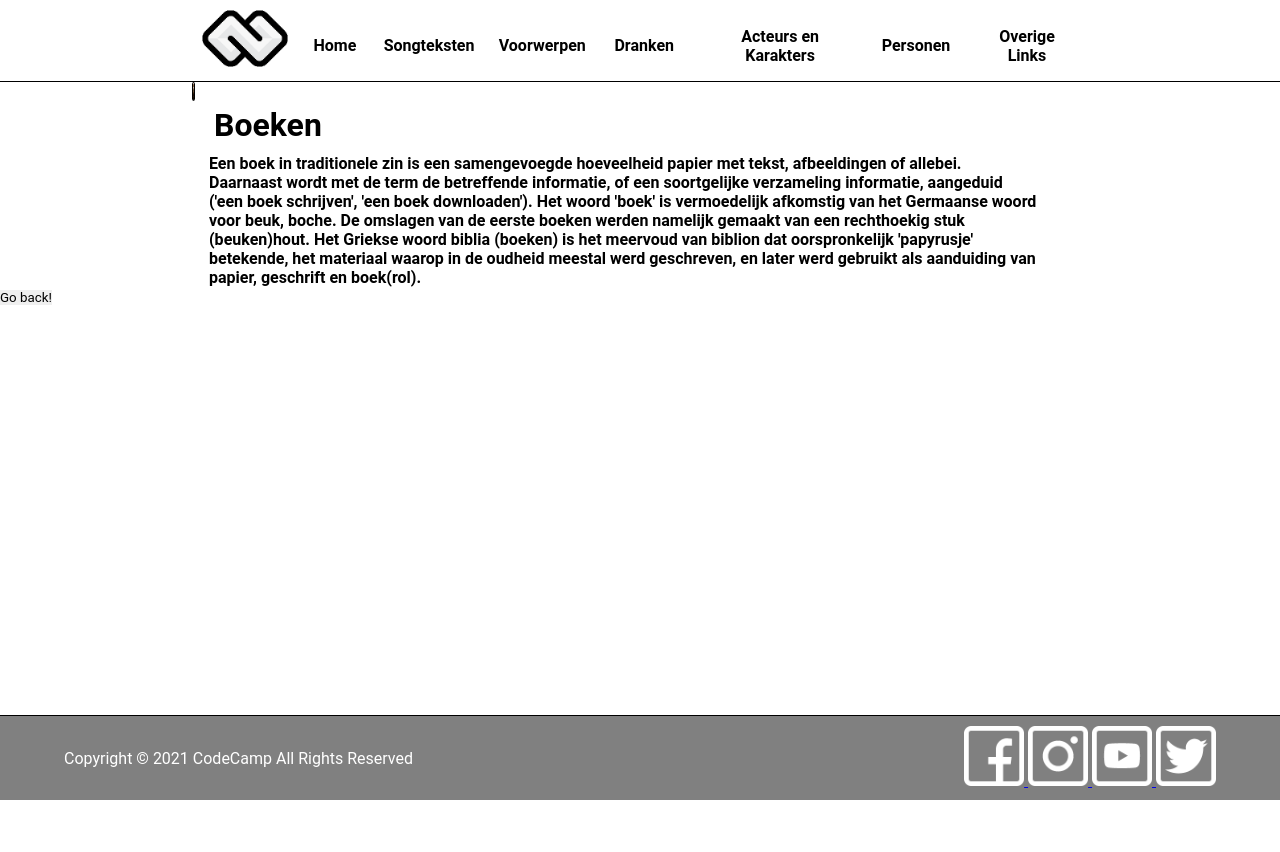
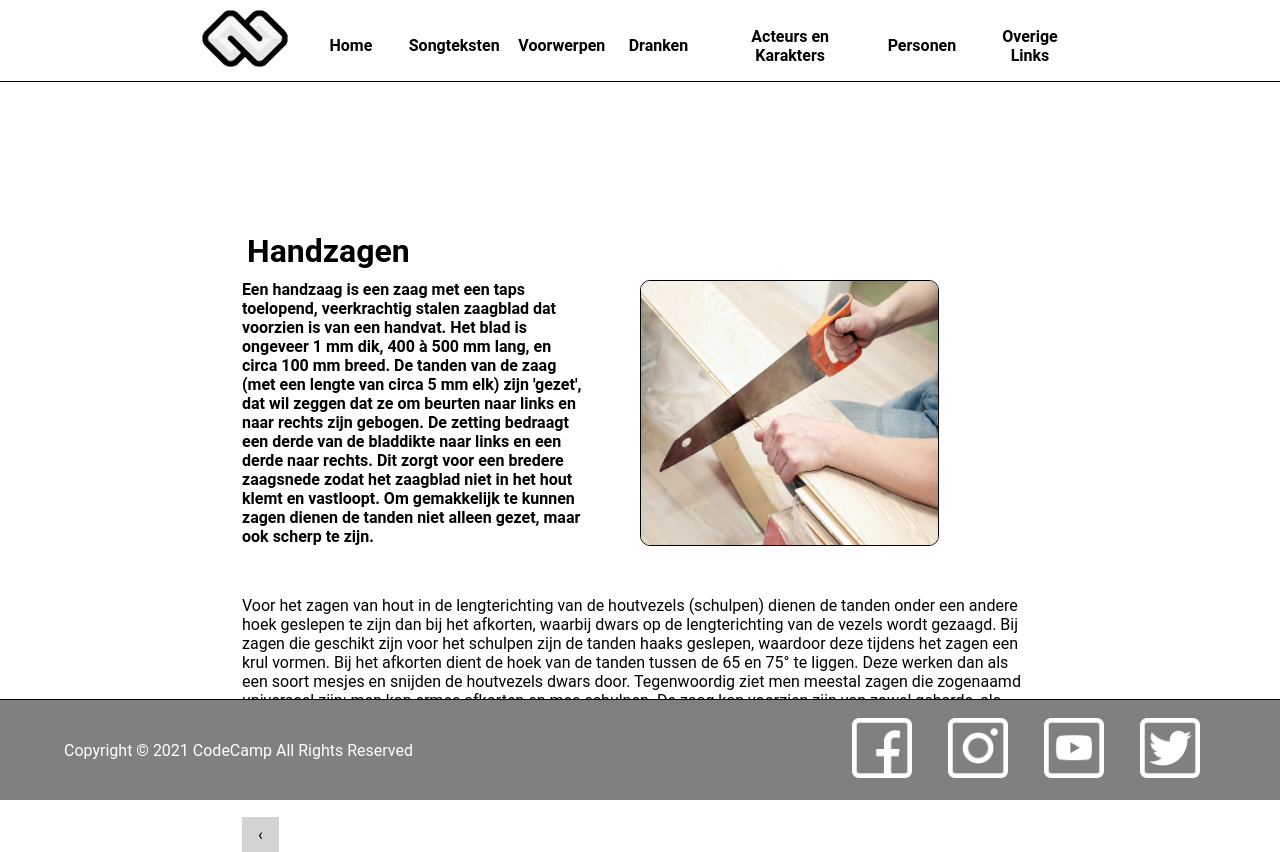
Before and after one commit to AxlVreeke/C2_CodeCamp, a PHP site: page /C2_CodeCamp/resources/item-pagina/handzagen.php in a window 1280 px wide. Before the commit the page ends 800 px from the top, so only its background shows below. Run offline with PHP 8.4, Linux system fonts and the light colour scheme.

Commit message:
terug knop toegevoegd + handzaag en schroevendraaier pagina update

```diff
--- a/CSS/style.css
+++ b/CSS/style.css
@@ -412,3 +412,22 @@
 footer img a{
   text-decoration: none;
   }
+
+/* Terug Knop Styling */
+
+a {
+  text-decoration: none;
+  display: inline-block;
+  padding: 8px 16px;
+}
+
+a:hover {
+  background-color: #ddd;
+  color: black;
+}
+
+.previous {
+  background-color: lightgray;
+  color: black;
+  margin-left: 50px;
+}
--- a/resources/item-pagina/boeken.php
+++ b/resources/item-pagina/boeken.php
@@ -22,5 +22,6 @@
       <img src="<?= $base_url ?>/IMG/boeken.jpg" alt="boeken" class="img-item">
     </div>
   </div>
+  <a onclick="history.back()" class="previous round">&#8249;</a>
 </div>
 <?php require_once "../../footer.php"; ?>
--- a/resources/item-pagina/cirkelzagen.php
+++ b/resources/item-pagina/cirkelzagen.php
@@ -14,12 +14,13 @@
     <div class="item-text-2">
       <p>
       Er bestaan vele verhalen over het uitvinden van de cirkelzaag.[1] Wat vast staat is dat de cirkelzaag in 1777 voor het eerst gepatenteerd werd door de Engelsman Samuel Miller. Door de omschrijving uit het patent vermoedt men dat de cirkelzaag al eerder bestond. Deze zaag werd door een windmolen aangedreven en er werden scheepskatrollen mee vervaardigd. In 1799 volgde een patent door de Fransman L.C.A. Albert en in 1805 werd door Marc Isambard Brunel een cirkelzaag ontworpen die op een scheepswerf te Portsmouth werd gebruikt, eveneens voor het vervaardigen van katrollen. Omstreeks 1850 was de cirkelzaag al in zwang in houtzagerijen en timmerfabrieken. In 1855 werd een cirkelzaagmachine getoond op de Wereldtentoonstelling te Parijs.
-      Een cirkelzaag voor non-ferromaterialen wordt meestal gebruikt om hout mee te zagen. Op de tanden van de zaag wordt een stukje snelstaal gesoldeerd, waardoor de slijtage sterk afneemt. De belangrijkste veiligheidsvoorzieningen zijn het spouwmes en de kap. Het spouwmes zorgt ervoor dat de zaagsnede open gehouden wordt en voorkomt daardoor terugslag van het werkstuk. Het is gemonteerd achter het zaagblad, dus daar waar de tanden van de zaag omhoog gaan. De voorzijde, waar de tanden van de zaag naar beneden gaan, is waar het te zagen hout aangevoerd wordt.
+      Een cirkelzaag voor non-ferromaterialen wordt meestal gebruikt om hout mee te zagen.
       </p>
     </div>
     <div class="img-boeken">
       <img src="<?= $base_url ?>/IMG/cirkelzaag.jpg" alt="boeken" class="img-item">
     </div>
   </div>
+  <a onclick="history.back()" class="previous round">&#8249;</a>
 </div>
 <?php require_once "../../footer.php"; ?>
--- a/resources/item-pagina/hamers.php
+++ b/resources/item-pagina/hamers.php
@@ -24,5 +24,6 @@
       <img src="<?= $base_url ?>/IMG/hamers.jpg" alt="boeken" class="img-item">
     </div>
   </div>
+  <a onclick="history.back()" class="previous round">&#8249;</a>
 </div>
 <?php require_once "../../footer.php"; ?>
--- a/resources/item-pagina/handzagen.php
+++ b/resources/item-pagina/handzagen.php
@@ -1,27 +1,26 @@
 <?php require_once '../../header.php'; ?>
 <div class="container">
-  <div class="text">
-    <div class="items">
-      <div class="item-text">
-        <h1>Boeken</h1>
-        <p>
-          Een boek in traditionele zin is een samengevoegde hoeveelheid papier met tekst, afbeeldingen of allebei.
-          Daarnaast wordt met de term de betreffende informatie, of een soortgelijke verzameling informatie,
-          aangeduid ('een boek schrijven', 'een boek downloaden').
-          Het woord 'boek' is vermoedelijk afkomstig van het Germaanse woord voor beuk, boche.
-          De omslagen van de eerste boeken werden namelijk gemaakt van een rechthoekig stuk (beuken)hout.
-          Het Griekse woord biblia (boeken) is het meervoud van biblion dat oorspronkelijk 'papyrusje' betekende,
-          het materiaal waarop in de oudheid meestal werd geschreven, en later werd gebruikt als aanduiding van papier,
-          geschrift en boek(rol).
-        </p>
-      </div>
-      <div class="img-boeken">
-        <img src="<?= $base_url ?>/IMG/boeken.jpg" alt="boeken" class="img-item">
-      </div>
+  <div class="item">
+    <div class="item-title">
+      <h1>Handzagen</h1>
+    </div>
+    <div class="item-text">
+      <p>
+      Een handzaag is een zaag met een taps toelopend, veerkrachtig stalen zaagblad dat voorzien is van een handvat. Het blad is ongeveer 1 mm dik, 400 à 500 mm lang, en circa 100 mm breed.
+      De tanden van de zaag (met een lengte van circa 5 mm elk) zijn 'gezet', dat wil zeggen dat ze om beurten naar links en naar rechts zijn gebogen. De zetting bedraagt een derde van de bladdikte naar links en een derde naar rechts. Dit zorgt voor een bredere zaagsnede zodat het zaagblad niet in het hout klemt en vastloopt. Om gemakkelijk te kunnen zagen dienen de tanden niet alleen gezet, maar ook scherp te zijn.
+    </div>
+    <div class="item-text-2">
+      <p>
+      Voor het zagen van hout in de lengterichting van de houtvezels (schulpen) dienen de tanden onder een andere hoek geslepen te zijn dan bij het afkorten, waarbij dwars op de lengterichting van de vezels wordt gezaagd. Bij zagen die geschikt zijn voor het schulpen zijn de tanden haaks geslepen, waardoor deze tijdens het zagen een krul vormen. Bij het afkorten dient de hoek van de tanden tussen de 65 en 75° te liggen. Deze werken dan als een soort mesjes en snijden de houtvezels dwars door. Tegenwoordig ziet men meestal zagen die zogenaamd universeel zijn: men kan ermee afkorten en mee schulpen.
+      De zaag kan voorzien zijn van zowel geharde, als ongeharde vertanding. Niet geharde tanden zijn opnieuw te zetten en te scherpen met behulp van een zaagvijl en zaagklem.
+      In Vlaanderen noemt men de handzaag ook wel "Sint-Jozefszaag", of afgekort "jefzaag", een verwijzing naar Sint Jozef, patroonheilige van schrijnwerkers en timmerlui.
+      </p>
+      </p>
+    </div>
+    <div class="img-boeken">
+      <img src="<?= $base_url ?>/IMG/handzaag.jpg" alt="handzaag" class="img-item">
     </div>
   </div>
+  <a onclick="history.back()" class="previous round">&#8249;</a>
 </div>
-<form>
- <input type="button" value="Go back!" onclick="history.back()">
-</form>
 <?php require_once "../../footer.php"; ?>
```
Also changed, not shown: resources/item-pagina/schroevendraaiers.php (+17 -16 lines), IMG/handzaag.jpg (added), IMG/handzaag.png (deleted), IMG/schroevendraaiers.jpg.
